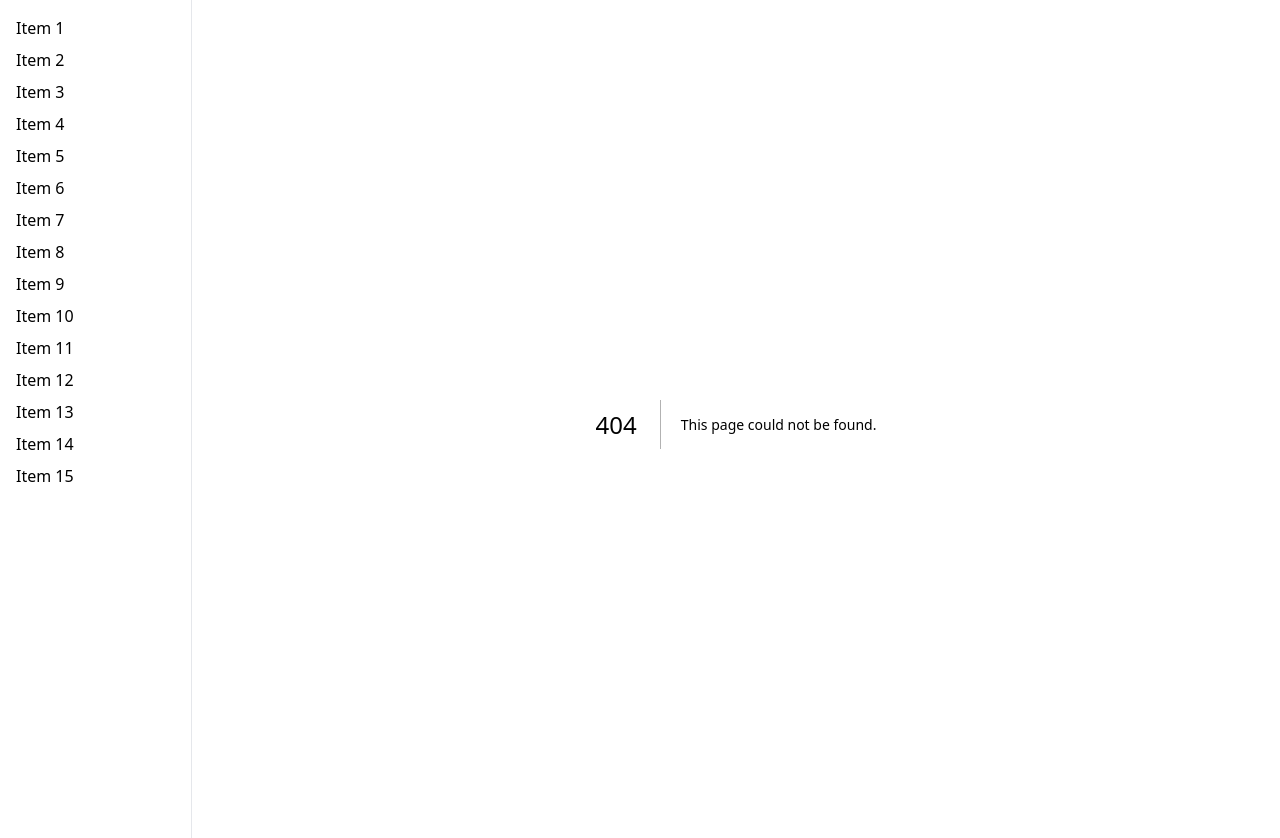
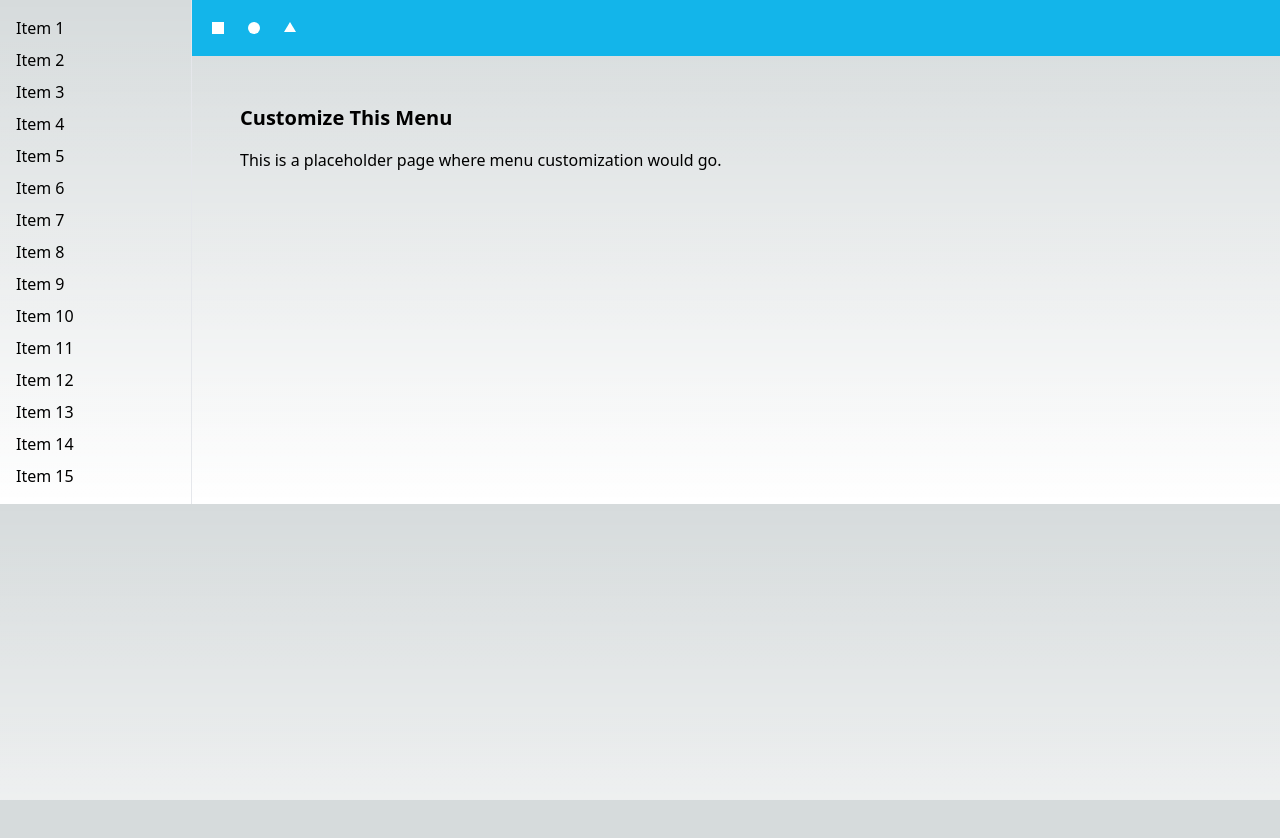
Before and after one commit to jonbell-lot23/sentient-ui, a Next.js app: page /customize-menu in a window 1280 px wide. Before the commit this address had no page. Shown: the top 838 px of the page. After the commit the page ends 800 px from the top, so only its background shows below. Built offline with nearby package versions, Linux system fonts and the light colour scheme.

Commit message:
Wrap layout with ThemeProvider

```diff
--- /dev/null
+++ b/app/components/TopBar.tsx
@@ -0,0 +1,74 @@
+"use client";
+import { useState } from "react";
+import { defaultNav } from "@/lib/nav-items";
+import Link from "next/link";
+
+const iconPaths = [
+  <path key="1" d="M2 2h6v6H2z" />, // square
+  <circle key="2" cx="5" cy="5" r="3" />, // circle
+  <path key="3" d="M2 7l3-5 3 5H2z" />, // triangle
+  <path key="4" d="M5 2v6M2 5h6" />, // plus
+  <path key="5" d="M2 2l6 6M8 2L2 8" />, // cross
+];
+
+export function TopBar() {
+  const [open, setOpen] = useState(false);
+  const icons = defaultNav.slice(0, 5);
+  const menuItems = [
+    { label: "Dashboard", icon: "\uD83D\uDCC8", href: "#" },
+    { label: "Reports", icon: "\uD83D\uDCCA", href: "#" },
+    { label: "Contacts", icon: "\uD83D\uDC65", href: "#" },
+    { label: "Settings", icon: "\u2699\uFE0F", href: "#" },
+    { label: "Files", icon: "\uD83D\uDCC1", href: "#" },
+    { label: "Help", icon: "\u2753", href: "#" },
+    { label: "Customize this menu", icon: "\u2728", href: "/customize-menu" },
+  ];
+
+  return (
+    <div className="relative flex items-center justify-between bg-[#13B5EA] text-white px-4 py-2">
+      <div className="flex space-x-4">
+        {icons.map((i, idx) => (
+          <Link
+            key={i.id}
+            href="#"
+            title={i.label}
+            className="hover:underline"
+          >
+            <svg
+              viewBox="0 0 10 10"
+              className="w-5 h-5 fill-current"
+            >
+              {iconPaths[idx]}
+            </svg>
+          </Link>
+        ))}
+      </div>
+      <div className="relative">
+        <button
+          className="p-2"
+          onClick={() => setOpen((o) => !o)}
+          aria-label="Menu"
+        >
+          <svg className="w-6 h-6 fill-current" viewBox="0 0 20 20">
+            <path d="M2 4h16M2 10h16M2 16h16" />
+          </svg>
+        </button>
+        {open && (
+          <div className="absolute right-0 mt-2 w-48 bg-white text-black rounded shadow-lg z-10">
+            {menuItems.map((item) => (
+              <Link
+                key={item.label}
+                href={item.href}
+                className="flex items-center gap-2 px-3 py-2 hover:bg-gray-100"
+                onClick={() => setOpen(false)}
+              >
+                <span>{item.icon}</span>
+                <span>{item.label}</span>
+              </Link>
+            ))}
+          </div>
+        )}
+      </div>
+    </div>
+  );
+}
--- /dev/null
+++ b/app/customize-menu/page.tsx
@@ -0,0 +1,9 @@
+"use client";
+export default function CustomizeMenu() {
+  return (
+    <div className="p-6 space-y-4">
+      <h1 className="text-xl font-bold">Customize This Menu</h1>
+      <p>This is a placeholder page where menu customization would go.</p>
+    </div>
+  );
+}
--- a/app/layout.tsx
+++ b/app/layout.tsx
@@ -1,6 +1,8 @@
 import "./globals.css";
 import { NavProvider } from "./nav-context";
 import { SideNav } from "./components/SideNav";
+import { TopBar } from "./components/TopBar";
+import { ThemeProvider } from "./theme-provider";
 
 export default function RootLayout({
   children,
@@ -10,10 +12,15 @@ export default function RootLayout({
   return (
     <html lang="en">
       <body className="flex">
-        <NavProvider>
-          <SideNav />
-          <main className="flex-1 p-6">{children}</main>
-        </NavProvider>
+        <ThemeProvider>
+          <NavProvider>
+            <SideNav />
+            <div className="flex-1 flex flex-col">
+              <TopBar />
+              <main className="flex-1 p-6">{children}</main>
+            </div>
+          </NavProvider>
+        </ThemeProvider>
       </body>
     </html>
   );
--- /dev/null
+++ b/app/theme-provider.tsx
@@ -0,0 +1,35 @@
+"use client";
+import { createContext, useContext, useEffect, useState } from "react";
+
+export type Theme = "light" | "dark";
+
+const ThemeCtx = createContext<{ theme: Theme; setTheme: (t: Theme) => void }>({
+  theme: "light",
+  setTheme: () => {},
+});
+
+export function ThemeProvider({ children }: { children: React.ReactNode }) {
+  const [theme, setThemeState] = useState<Theme>("light");
+
+  useEffect(() => {
+    const stored = (typeof window !== "undefined" && localStorage.getItem("theme")) as Theme | null;
+    if (stored) {
+      setThemeState(stored);
+      document.documentElement.classList.toggle("dark", stored === "dark");
+    }
+  }, []);
+
+  const setTheme = (t: Theme) => {
+    setThemeState(t);
+    if (typeof window !== "undefined") {
+      localStorage.setItem("theme", t);
+      document.documentElement.classList.toggle("dark", t === "dark");
+    }
+  };
+
+  return (
+    <ThemeCtx.Provider value={{ theme, setTheme }}>{children}</ThemeCtx.Provider>
+  );
+}
+
+export const useTheme = () => useContext(ThemeCtx);
--- a/tailwind.config.ts
+++ b/tailwind.config.ts
@@ -1,6 +1,7 @@
 import type { Config } from 'tailwindcss'
 
 const config: Config = {
+  darkMode: 'class',
   content: [
     './pages/**/*.{js,ts,jsx,tsx,mdx}',
     './components/**/*.{js,ts,jsx,tsx,mdx}',
```
